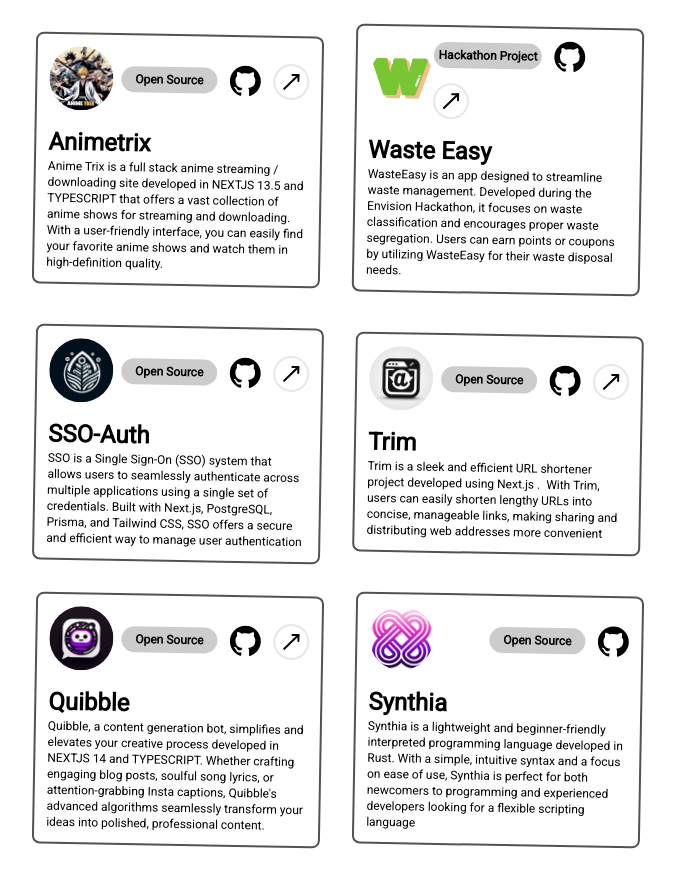
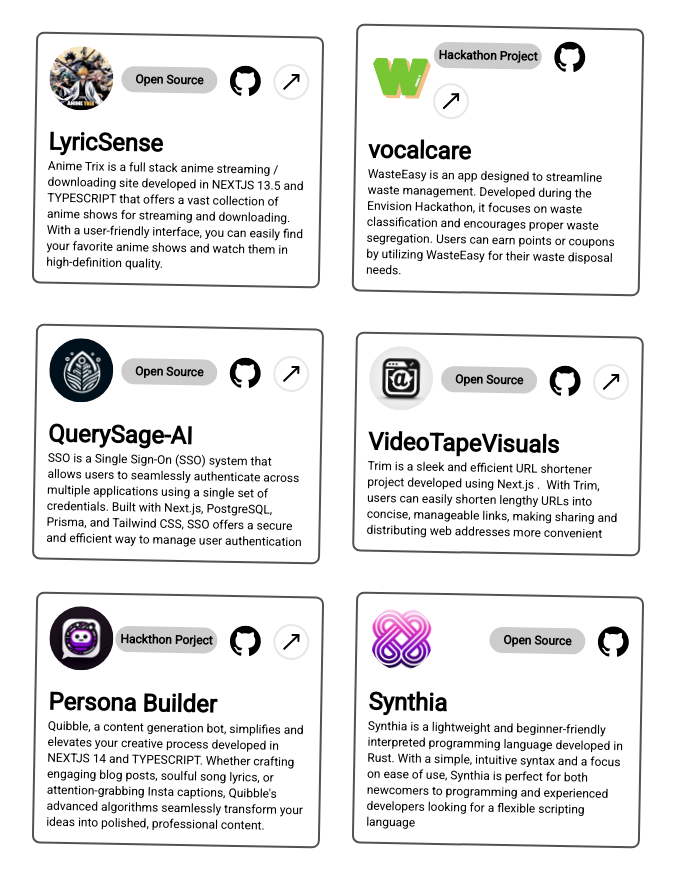
Before and after one commit to Tirth-chokshi/portfoilio-v2, a Next.js app: page /projects in a window 1280 px wide. Shown: the part 263-1136 px from the top of the page, without its empty margins (302-978 px from the left). Built offline with nearby package versions, Linux system fonts and the light colour scheme.

Commit message:
proj added

```diff
--- a/src/app/projects/page.tsx
+++ b/src/app/projects/page.tsx
@@ -2,11 +2,11 @@
 import Image from "next/image";
 export function generateMetadata() {
     return {
-        title: "Projects - Shiva",
+        title: "Projects - Tirth",
         description: "Here are some of my projects that I have worked on , I love building prototypes and solving real world problems , I am an active participant in hackathons too ( have won a few of them) as I love building protoypes in a rushing enviroment. I was also a finalist in Smart India Hackathon 2023",
-        openGraph: {
-            images: "https://cdn.discordapp.com/attachments/1079039236302446705/1207210027333718096/SHIVA_1.png?ex=65ded0f3&is=65cc5bf3&hm=c511a0d118dae42adfc43114877d0689863f328da2dcc78c02826d271a5cd27f&",
-        },
+        // openGraph: {
+        //     images: "https://cdn.discordapp.com/attachments/1079039236302446705/1207210027333718096/SHIVA_1.png?ex=65ded0f3&is=65cc5bf3&hm=c511a0d118dae42adfc43114877d0689863f328da2dcc78c02826d271a5cd27f&",
+        // },
     };
 }
 import Link from "next/link";
--- a/src/assets/projects/projectsArray.ts
+++ b/src/assets/projects/projectsArray.ts
@@ -1,7 +1,7 @@
     import { animetriximg, muxikimg, quibbleimg, recordify, sso, synthiaimg, trimImg, wasteeasy } from "./index";
 export const projectArray = [
     {
-        name: "Animetrix",
+        name: "LyricSense",
         description: "Anime Trix is a full stack anime streaming / downloading site developed in NEXTJS 13.5 and TYPESCRIPT that offers a vast collection of anime shows for streaming and downloading. With a user-friendly interface, you can easily find your favorite anime shows and watch them in high-definition quality.",
         image: animetriximg,
         type: "open source",
@@ -9,7 +9,7 @@
         githubLink: "https://www.github.com/shivabhattacharjee/animetrix-next",
     },
     {
-        name: "Waste Easy",
+        name: "vocalcare",
         description: "WasteEasy is an app designed to streamline waste management. Developed during the Envision Hackathon, it focuses on waste classification and encourages proper waste segregation. Users can earn points or coupons by utilizing WasteEasy for their waste disposal needs.",
         image: wasteeasy,
         type: "Hackathon Project",
@@ -17,7 +17,7 @@
         githubLink: "https://www.github.com/shivabhattacharjee/wasteeasy",
     },
     {
-        name: "SSO-Auth",
+        name: "QuerySage-AI",
         description: "SSO is a Single Sign-On (SSO) system that allows users to seamlessly authenticate across multiple applications using a single set of credentials. Built with Next.js, PostgreSQL, Prisma, and Tailwind CSS, SSO offers a secure and efficient way to manage user authentication",
         image: sso,
         type: "Open Source",
@@ -25,7 +25,7 @@
         githubLink: "https://www.github.com/shivabhattacharjee/sso",
     },
     {
-        name: "Trim",
+        name: "VideoTapeVisuals",
         description: "Trim is a sleek and efficient URL shortener project developed using Next.js .  With Trim, users can easily shorten lengthy URLs into concise, manageable links, making sharing and distributing web addresses more convenient",
         image: trimImg,
         type: "open source",
@@ -33,10 +33,10 @@
         githubLink: "https://www.github.com/shivabhattacharjee/trim",
     },
     {
-        name: "Quibble",
+        name: "Persona Builder",
         description: "Quibble, a content generation bot, simplifies and elevates your creative process developed in NEXTJS 14 and TYPESCRIPT. Whether crafting engaging blog posts, soulful song lyrics, or attention-grabbing Insta captions, Quibble's advanced algorithms seamlessly transform your ideas into polished, professional content.",
         image: quibbleimg,
-        type: "open source",
+        type: "Hackthon Porject",
         hostedLink: "https://quibble.theshiva.xyz",
         githubLink: "https://www.github.com/shivabhattacharjee/quibble",
     },
```
